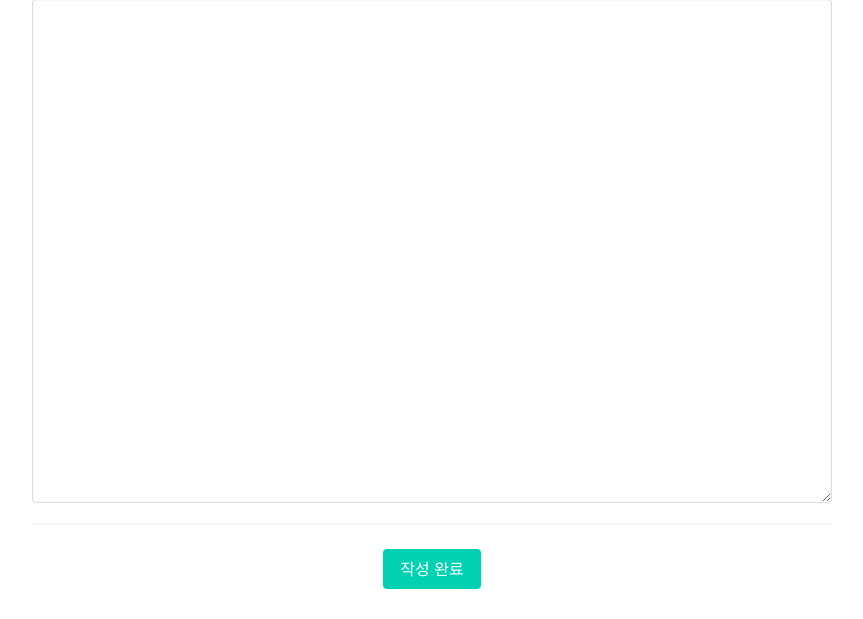
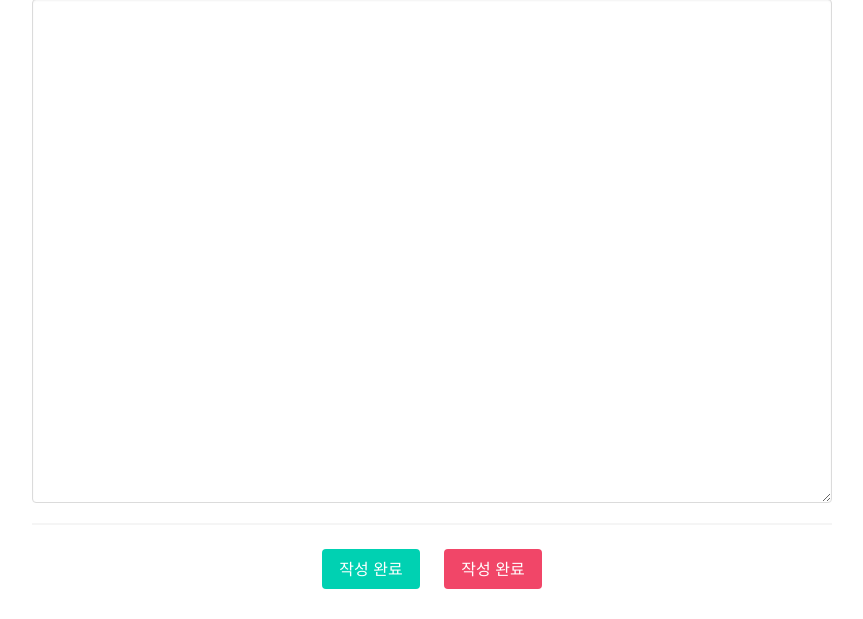
Before and after one commit to rockintuna/_week1, a Flask app: template templates/edit.html in a window 1280 px wide. Shown: the part 343-962 px from the top of the page, without its empty margins (208-1071 px from the left). Run offline with Flask 2, Linux system fonts and the light colour scheme; the template is opened without the code that fills it, so the values that code supplies are empty.

Commit message:
게시글 수정이벤트

```diff
--- a/templates/edit.html
+++ b/templates/edit.html
@@ -59,6 +59,9 @@
                     success : function (response) {
                         alert(response['msg']);
                         window.location.href = '/post?post_id={{ post._id }}';
+                    },
+                    error: function (e) {
+                        alert(e.responseText);
                     }
                 })
             }
@@ -67,16 +70,25 @@
             }
         }
 
-
     </script>
 
     <style>
         .top_banner_title {
             font-family: 'Black Han Sans', sans-serif;
             color: black;
-            font-size: 50px;
+            font-size: 70px;
+        }
+        .post_title {
+            width: 60%;
         }
 
+        .edit_button {
+            margin-right: 10px;
+        }
+
+        .cancel_button {
+            margin-left: 10px;
+        }
     </style>
 </head>
 <body>
@@ -108,7 +120,7 @@
 
             <!-- 글 제목 -->
             <div class="article-title" style="margin-top: 30px;">
-                <input class="input" type="text" style="width: 60%;" value="{{ post.title }}" id="EditTitle">
+                <input class="input post_title" type="text" value="{{ post.title }}" id="EditTitle">
             </div>
             <hr>
 
@@ -118,7 +130,8 @@
             </div>
             <hr>
             <div style="text-align: center;">
-                <button class="button is-primary" onclick="EditPost()">작성 완료</button>
+                <button class="button is-primary edit_button"  onclick="EditPost()">작성 완료</button>
+                <button class="button is-danger cancel_button" onclick="EditPost()">작성 완료</button>
             </div>
         </div>
         <div>
```
